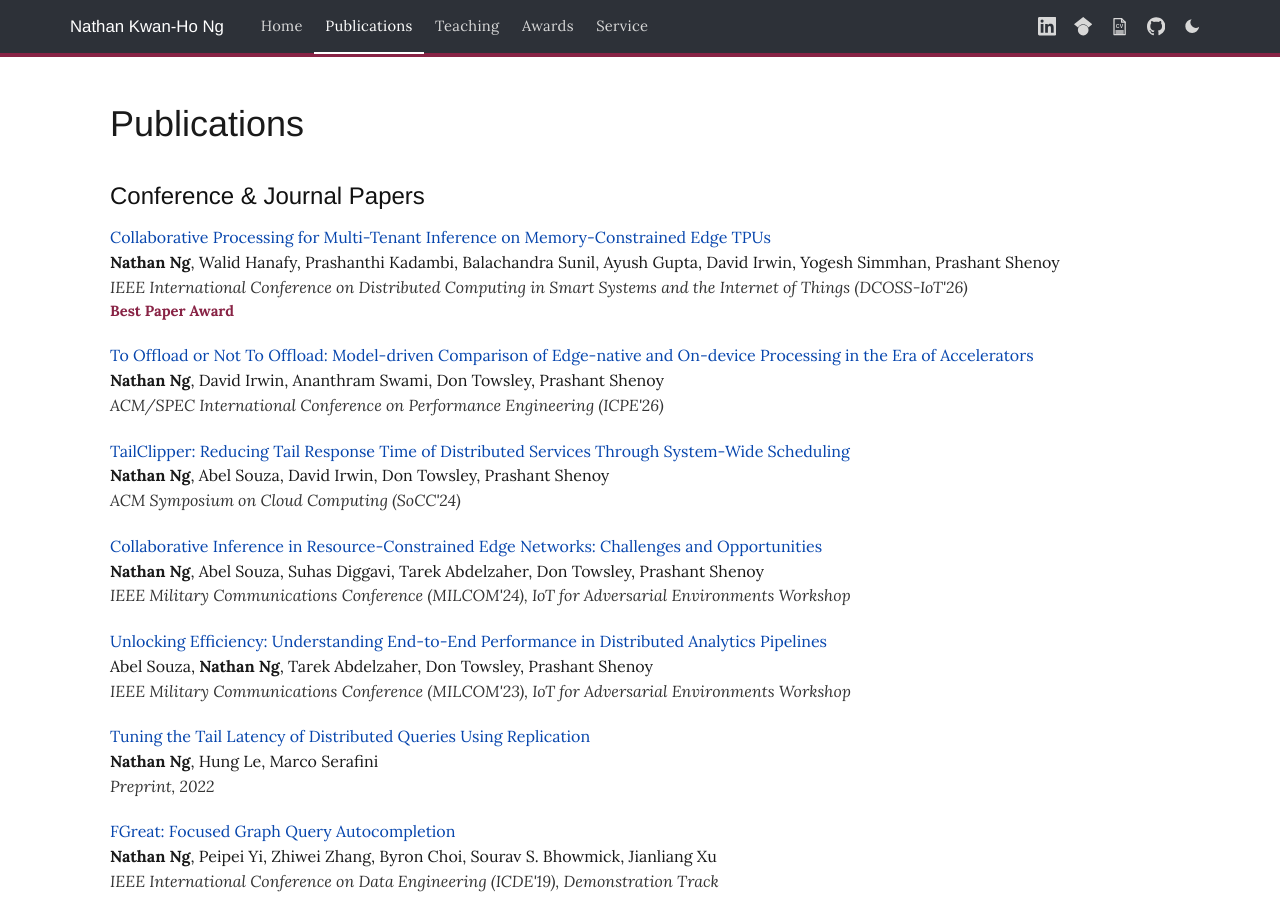
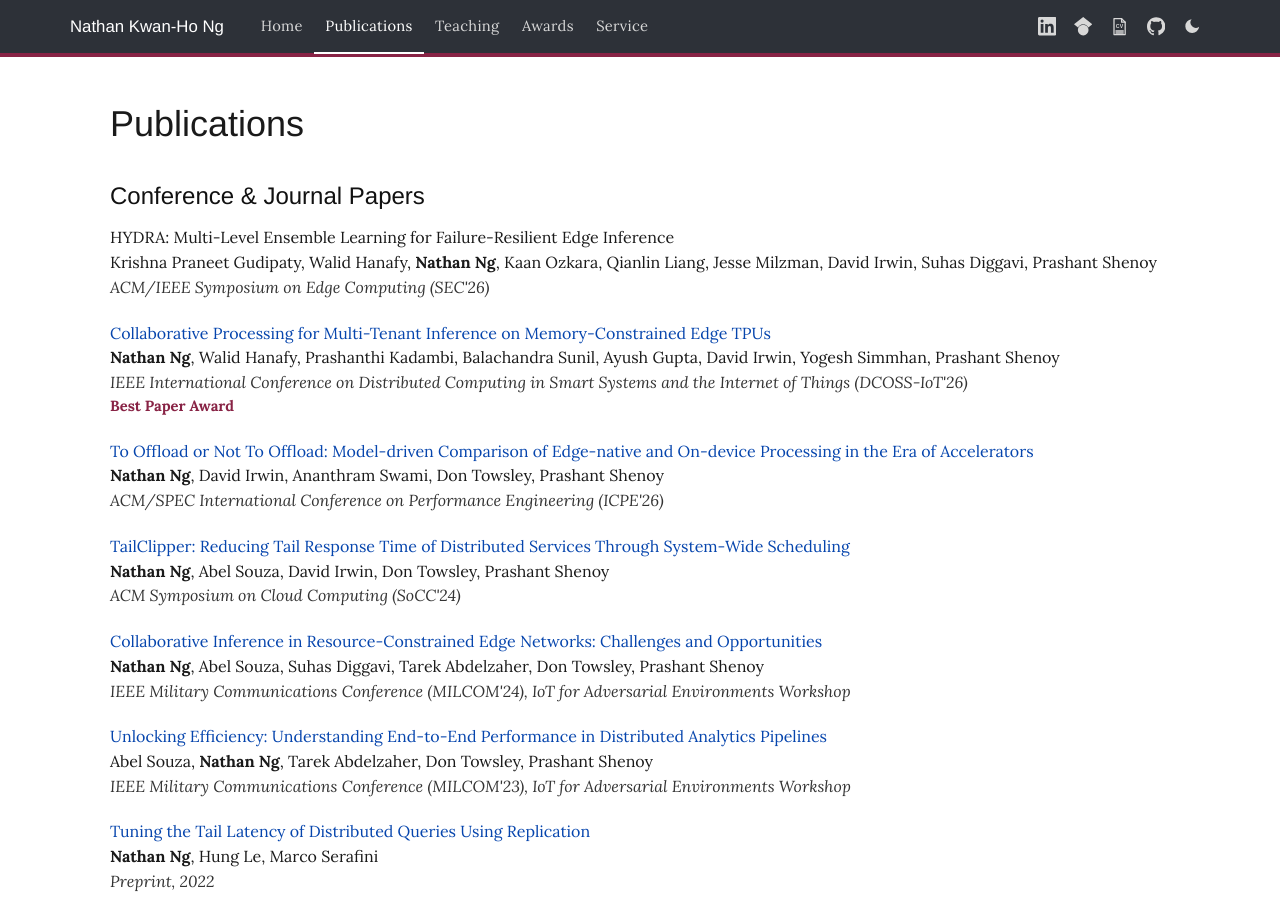
Before and after one commit to khngnathan/personal-website, a Jekyll site: the page built from publications.html, in a window 1280 px wide and 900 px high. Built offline with Jekyll 4.4.1, drawn with Linux system fonts in a browser that asks for light colours.

Commit message:
Add HYDRA (ACM/IEEE SEC'26) and update expected graduation to Dec 2026
Add the accepted SEC'26 paper to the publications list and add an
Aug 2026 acceptance entry to the news page and homepage recent news.
The title is unlinked pending a public arXiv/DOI URL.

Also move the expected Ph.D. completion date to December 2026 on the
homepage and biosketch.

Co-Authored-By: Claude Opus 5 <noreply@anthropic.com>
Claude-Session: https://claude.ai/code/session_01V72okr5YP3DpwBe1HEnP3f

```diff
--- a/biosketch.html
+++ b/biosketch.html
@@ -28,7 +28,7 @@ description: Biographical sketch and educational history of Nathan Kwan-Ho Ng
 <section>
   <h2>Educational History</h2>
   <ul>
-    <li>Ph.D. in Computer Science, University of Massachusetts Amherst, 09/2019 &ndash; 09/2026 (expected). Advisor: <a href="https://people.cs.umass.edu/~shenoy/">Prof.&nbsp;Prashant Shenoy</a>.</li>
+    <li>Ph.D. in Computer Science, University of Massachusetts Amherst, 09/2019 &ndash; 12/2026 (expected). Advisor: <a href="https://people.cs.umass.edu/~shenoy/">Prof.&nbsp;Prashant Shenoy</a>.</li>
     <li>B.Sc. in Computer Science, Hong Kong Baptist University, 09/2014 &ndash; 06/2018. Advisor: <a href="https://www.comp.hkbu.edu.hk/~bchoi/">Prof.&nbsp;Byron Choi</a>.</li>
   </ul>
 </section>
--- a/index.html
+++ b/index.html
@@ -42,6 +42,7 @@ active: home
 <section id="news">
   <h2>Recent News</h2>
   <ul class="news">
+    <li><span class="date">Aug 2026</span> HYDRA accepted to <a href="https://acm-ieee-sec.org/2026/">ACM/IEEE SEC'26</a>.</li>
     <li><span class="date">Jun 2026</span> <a href="https://arxiv.org/abs/2602.17808">SwapLess</a> won the Best Paper Award at <a href="https://dcoss.org/">DCOSS-IoT'26</a>!</li>
     <li><span class="date">Jun 2026</span> Summer internship at Adobe Research.</li>
     <li><span class="date">Apr 2026</span> Awarded the Donald F. Towsley Graduate Scholarship.</li>
--- a/news.html
+++ b/news.html
@@ -9,6 +9,7 @@ description: News archive for Nathan Kwan-Ho Ng — papers, awards, internships,
 <section>
   <h2>2026</h2>
   <ul class="news">
+    <li><span class="date">Aug 2026</span> HYDRA accepted to <a href="https://acm-ieee-sec.org/2026/">ACM/IEEE SEC'26</a>.</li>
     <li><span class="date">Jun 2026</span> <a href="https://arxiv.org/abs/2602.17808">SwapLess</a> won the Best Paper Award at <a href="https://dcoss.org/">DCOSS-IoT'26</a>!</li>
     <li><span class="date">Jun 2026</span> Summer internship at Adobe Research.</li>
     <li><span class="date">Apr 2026</span> Awarded the Donald F. Towsley Graduate Scholarship.</li>
--- a/publications.html
+++ b/publications.html
@@ -10,6 +10,11 @@ active: publications
 <section>
   <h2>Conference &amp; Journal Papers</h2>
   <ul class="pubs">
+    <li>
+      <span class="ptitle">HYDRA: Multi-Level Ensemble Learning for Failure-Resilient Edge Inference</span>
+      <span class="pauthors">Krishna Praneet Gudipaty, Walid Hanafy, <b>Nathan Ng</b>, Kaan Ozkara, Qianlin Liang, Jesse Milzman, David Irwin, Suhas Diggavi, Prashant Shenoy</span>
+      <span class="pvenue">ACM/IEEE Symposium on Edge Computing (SEC'26)</span>
+    </li>
     <li>
       <span class="ptitle"><a href="https://arxiv.org/abs/2602.17808">Collaborative Processing for Multi-Tenant Inference on Memory-Constrained Edge TPUs</a></span>
       <span class="pauthors"><b>Nathan Ng</b>, Walid Hanafy, Prashanthi Kadambi, Balachandra Sunil, Ayush Gupta, David Irwin, Yogesh Simmhan, Prashant Shenoy</span>
```
Also changed, not shown: other parts of index.html (+1 -1 lines).
